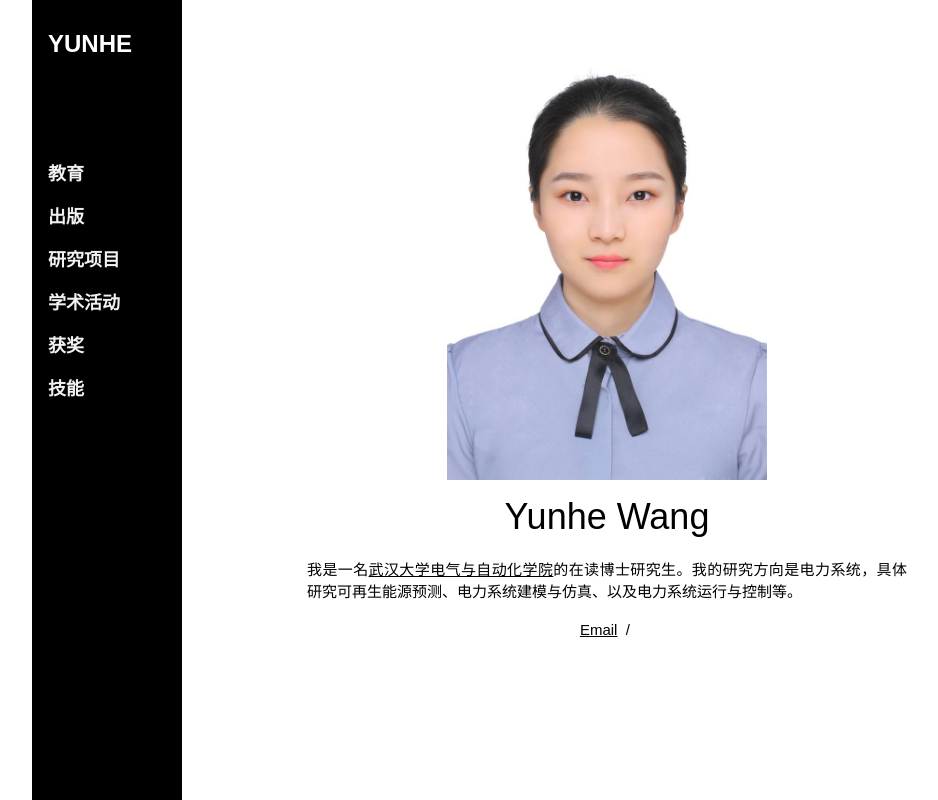
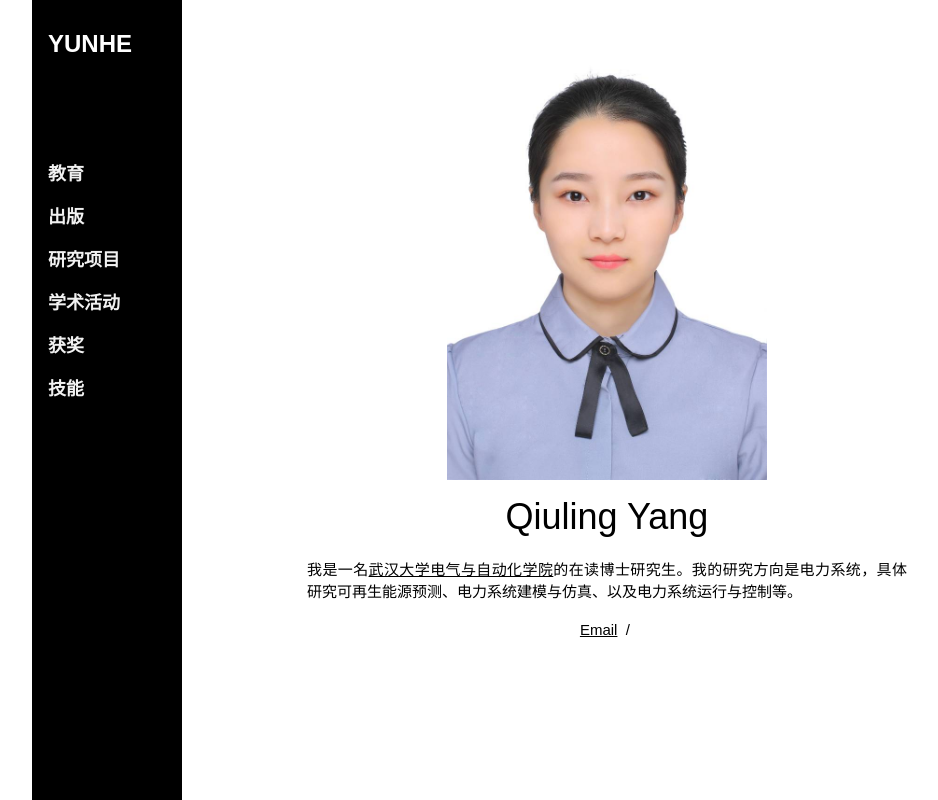
Before and after one commit to Qiuling-Yang/homepage, a plain HTML site: page index.html in a window 1280 px wide. Shown: the whole page, without its empty margins (108-1046 px from the left). Drawn offline with nearby package versions, Linux system fonts and the light colour scheme.

Commit message:
Update index.html

```diff
--- a/index.html
+++ b/index.html
@@ -82,7 +82,7 @@
  <!-- The Home Section -->
     <div class="w3-container w3-center w3-padding-32" id="home">
       <img style="width: 80%;max-width: 320px" alt="profile photo" src="Qiuling_new.jpg">
-      <h1>Yunhe Wang</h1>
+      <h1>Qiuling Yang</h1>
         <p class="w3-justify" style="width:100%;border:0px;border-spacing:0px;border-collapse:separate;margin-right:auto;margin-left:auto;max-width:600px">
           我是一名<a href="http://eea.whu.edu.cn/">武汉大学电气与自动化学院</a>的在读博士研究生。我的研究方向是电力系统，具体研究可再生能源预测、电力系统建模与仿真、以及电力系统运行与控制等。
         </p>
```
